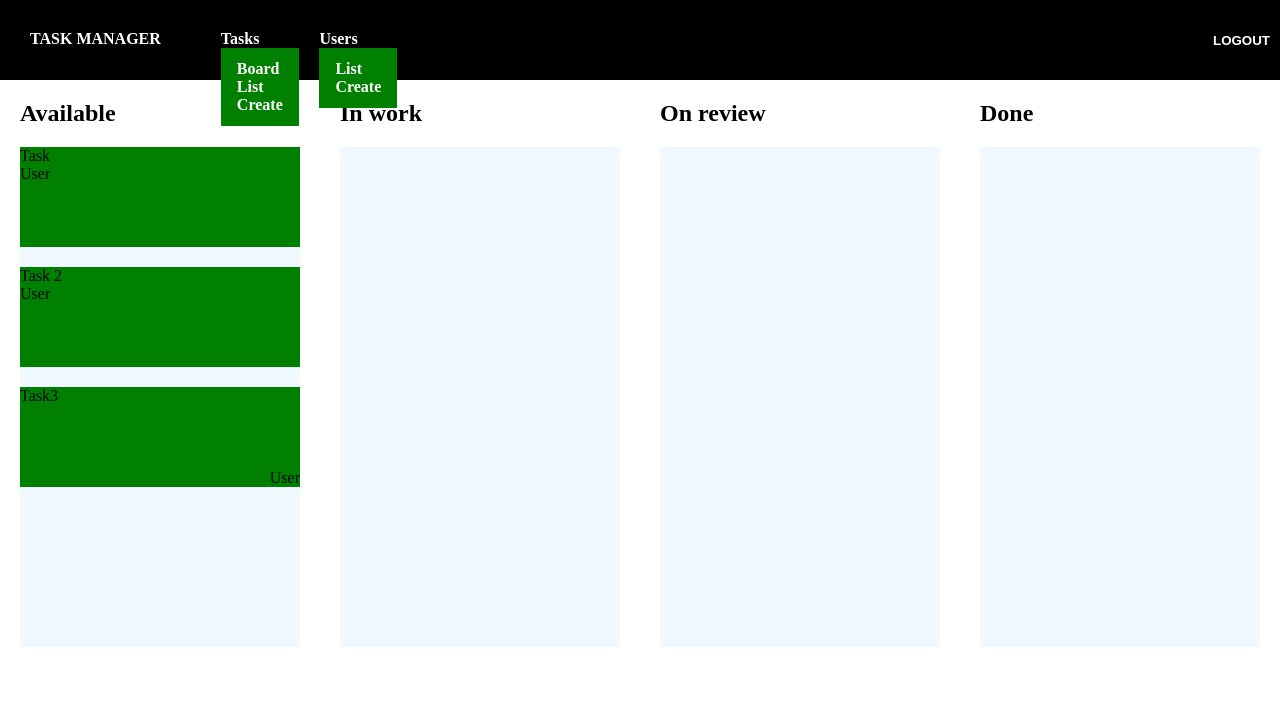
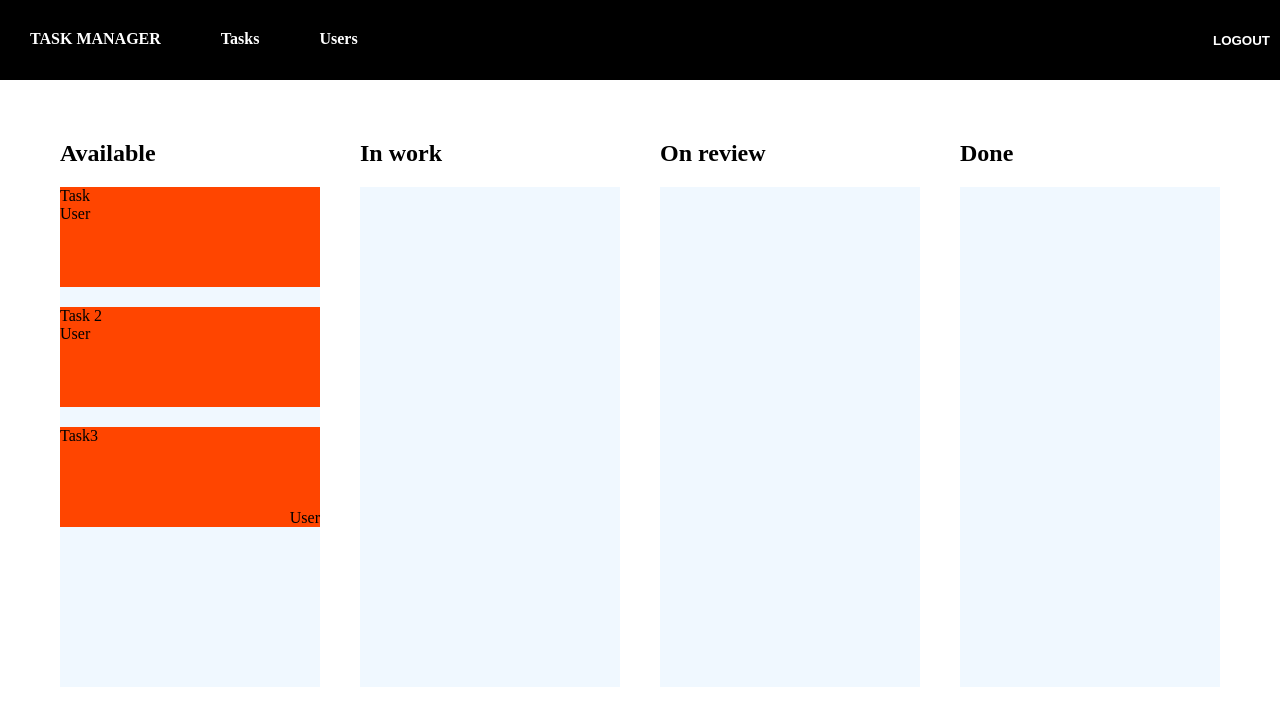
Before and after one commit to the-repo-hub/TaskManager, a Django app: page /tasks/ in a window 1280 px wide. Shown: the top 726 px of the page. Run offline with Django 5.2, Linux system fonts and the light colour scheme; the visitor is signed in with stand-in values (Sample User, id 1).

Commit message:
good dropdown

```diff
--- a/static/css/style.css
+++ b/static/css/style.css
@@ -30,7 +30,11 @@ header .left-container {
 }
 
 .dropdown:hover {
-    background-color: green;
+    background-color: orangered;
+}
+
+.dropdown a:hover {
+    background-color: orangered;
 }
 
 .dropdown:hover .dropdown-content {
@@ -39,13 +43,16 @@ header .left-container {
 
 .dropdown-content {
     position: absolute;
-    padding: 12px 16px;
-    background-color: green;
-    margin-top: auto;
+    background-color: black;
+    margin-top: 30px;
+    display: none;
 }
 
 .dropdown a {
     display: block;
+    text-decoration: none;
+    color: white;
+    padding: 15px;
 }
 
 
@@ -100,6 +107,7 @@ header form button {
 
 .boards {
     display: flex;
+    margin: 40px;
 }
 
 .board {
@@ -121,7 +129,7 @@ header form button {
     height: 100px;
     margin-top: 20px;
     margin-bottom: 20px;
-    background-color: green;
+    background-color: orangered;
     display: flex;
     flex-direction: column;
 }
--- a/templates/_base.html
+++ b/templates/_base.html
@@ -12,16 +12,17 @@
     {% block header %}
         <div class="left-container">
             <div class="dropdown">Tasks
+                <!-- TODO make links available -->
                 <div class="dropdown-content">
-                    <a>Board</a>
-                    <a>List</a>
-                    <a>Create</a>
+                    <a href="/">Board</a>
+                    <a href="/">List</a>
+                    <a href="/">Create</a>
                 </div>
             </div>
             <div class="dropdown">Users
                 <div class="dropdown-content">
-                    <a>List</a>
-                    <a>Create</a>
+                    <a href="/">List</a>
+                    <a href="/">Create</a>
                 </div>
             </div>
         </div>
```
